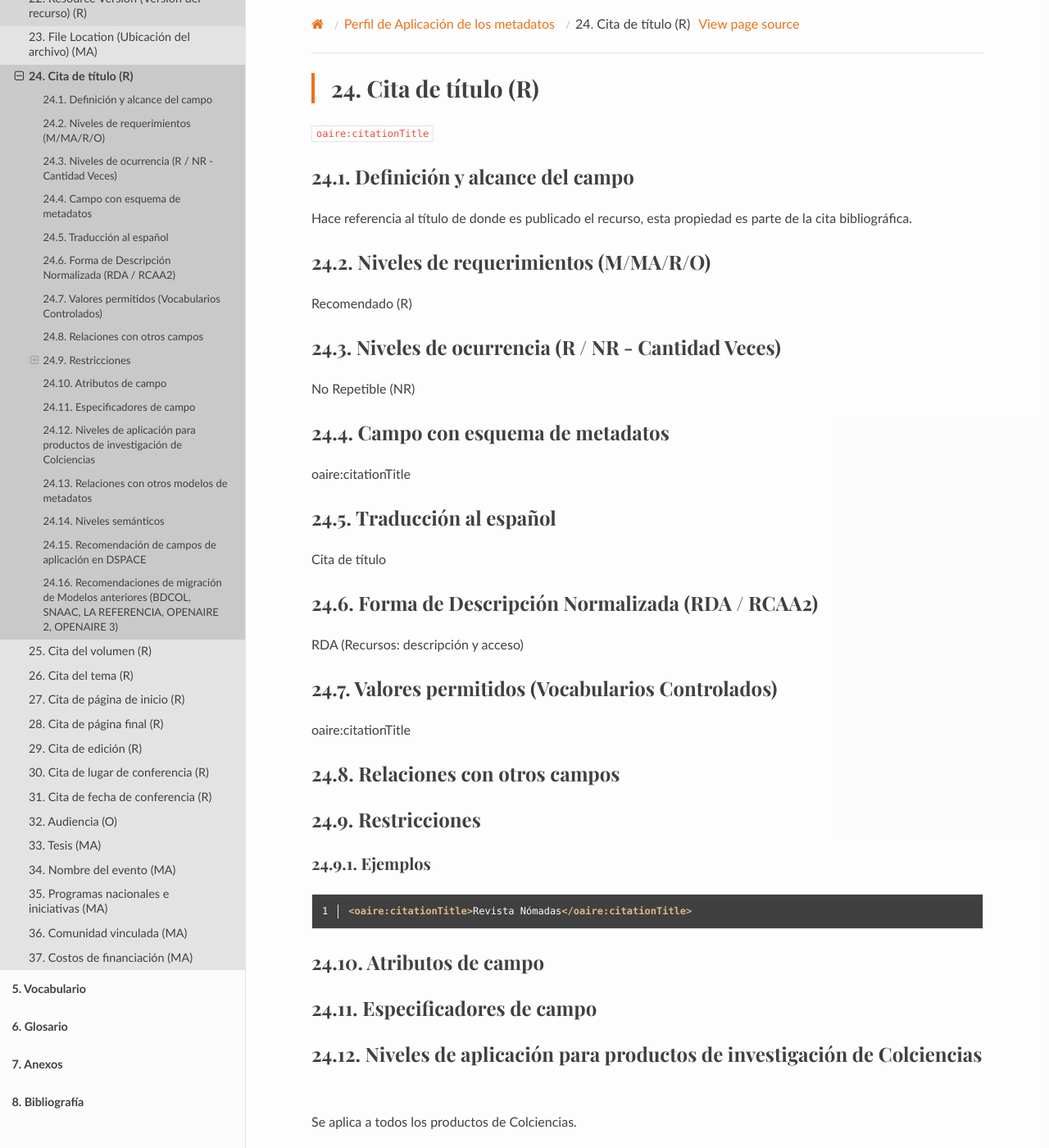
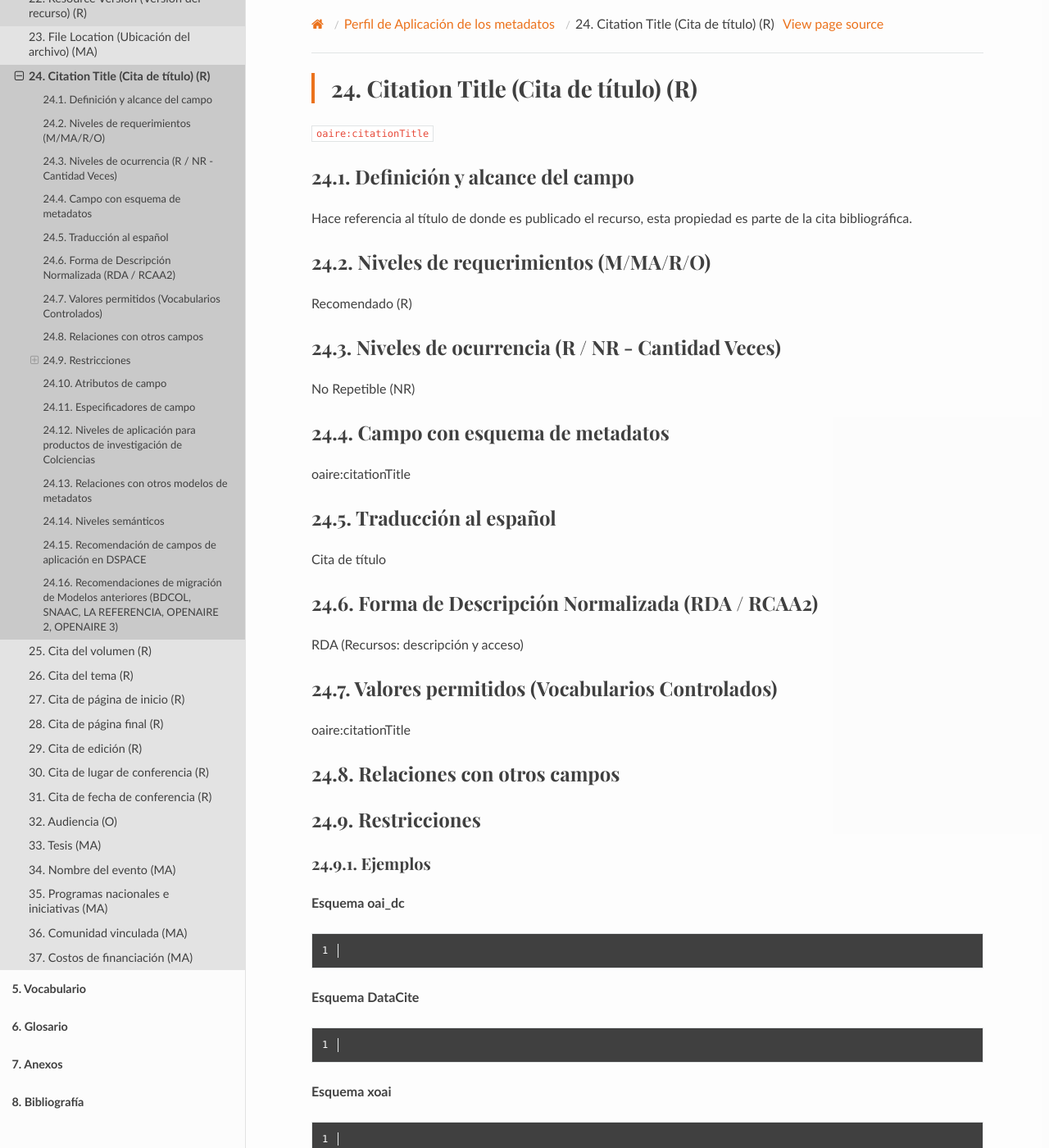
Before and after one commit to rcic/openaire4, a Sphinx documentation site: the page built from docs/field_citationtitle.rst, in a window 1280 px wide and 1400 px high. Shown: the whole window at 82% size. Built offline with Sphinx 7.4.7 and the Read the Docs theme 2.0.0, drawn with Linux system fonts in a browser that asks for light colours; some web fonts are replaced; a script that is not in the unit is left out.

Commit message:
actualizacion

```diff
--- a/docs/field_citationtitle.rst
+++ b/docs/field_citationtitle.rst
@@ -1,7 +1,7 @@
 .. _aire:citationTitle:
 
-Cita de título (R)
-==================
+Citation Title (Cita de título) (R)
+===================================
 
 ``oaire:citationTitle``
 
@@ -43,6 +43,26 @@ Restricciones
 Ejemplos
 ~~~~~~~~
 
+**Esquema oai_dc**
+
+.. code-block:: xml
+   :linenos:
+
+**Esquema DataCite**
+
+.. code-block:: xml
+   :linenos:
+
+**Esquema xoai**
+
+.. code-block:: xml
+   :linenos:
+
+**Esquema xoai**
+
+.. code-block:: xml
+   :linenos:
+
 .. code-block:: xml
    :linenos:
 
```
